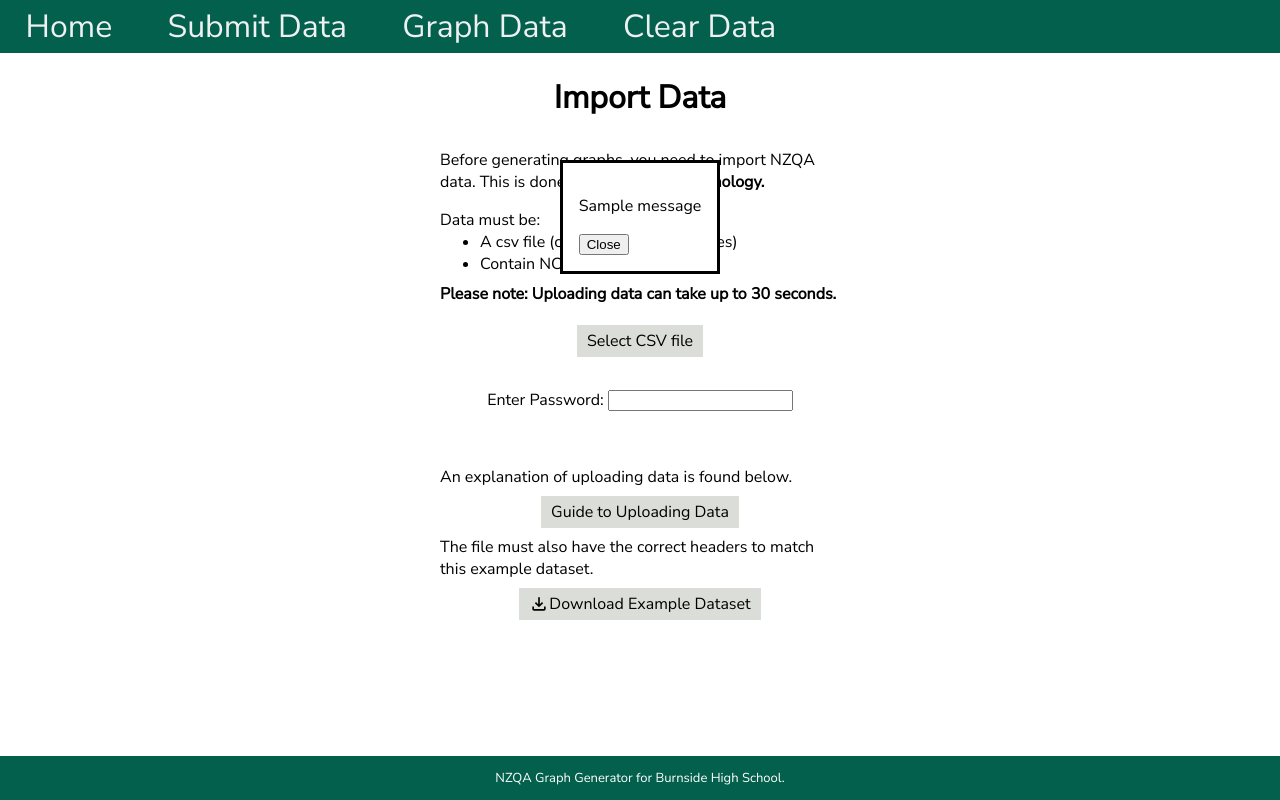
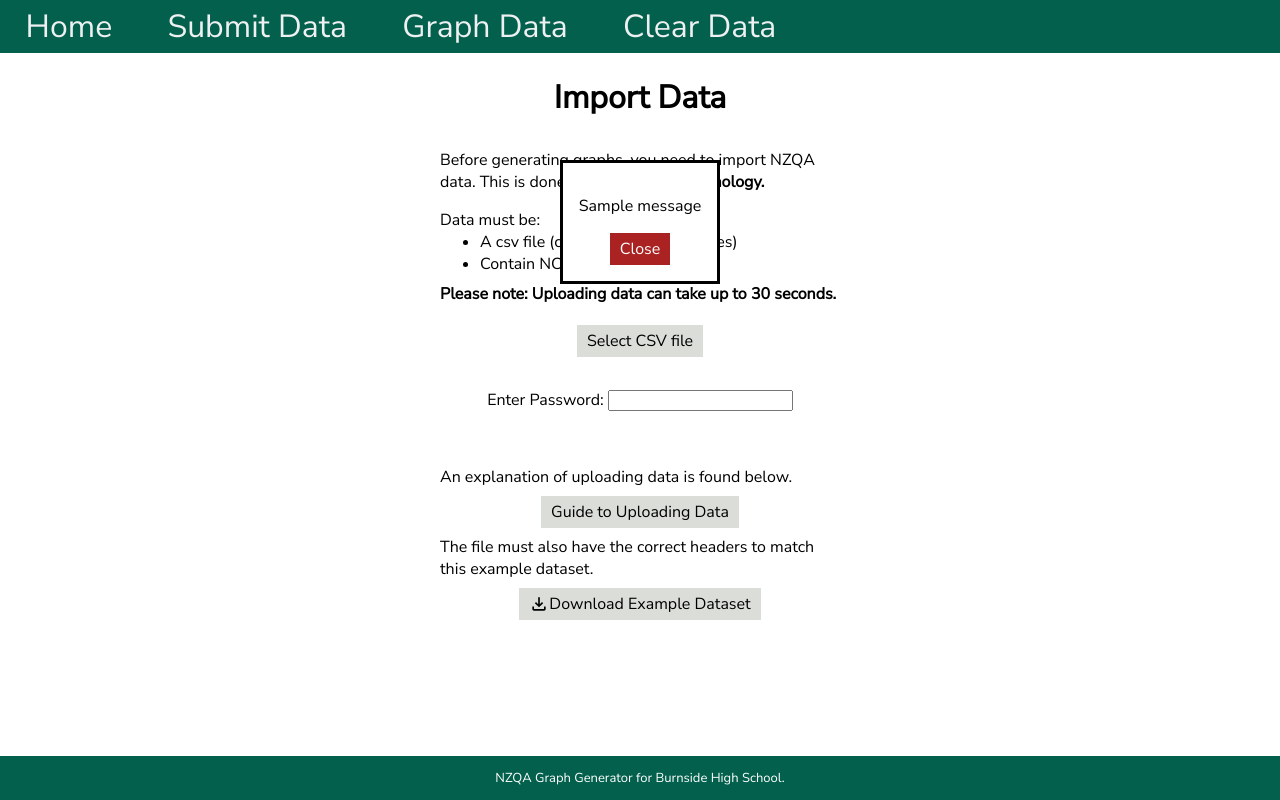
Before and after one commit to commarman/NCEA_graphgenerator, a Flask app: page /submit-nzqa in a window 1280 px wide. Run offline with Flask 3, Linux system fonts and the light colour scheme; tables that the repository leaves empty hold one stand-in row (values such as "Sample post"); one stand-in notice (Sample message) is shown; some libraries are stand-ins or nearby versions.

Commit message:
Restyling dialogs

```diff
--- a/app/data_uploader.py
+++ b/app/data_uploader.py
@@ -5,7 +5,8 @@ import numpy as np
 EXT_ASSESS = "Externally Assessed"
 BHS_NAME = "Burnside High School"
 NATIONAL_NAME = "Decile 8-10"
-SUBJECT_LABELS = {"TECHNOLOGY - DIGITAL TECHNOLOGIES AND HANGARAU MATIHIKO": "Digital Technologies"}
+SUBJECT_LABELS = {"TECHNOLOGY - DIGITAL TECHNOLOGIES AND HANGARAU MATIHIKO": "Digital Technologies",
+                  "MATHEMATICS - STATISTICS": "Mathematics and Statistics"}
 
 
 def cap_subject(subject_name):
--- a/app/static/css/style.css
+++ b/app/static/css/style.css
@@ -12,6 +12,8 @@
     --light-blue: rgb(34, 75, 109);
     --grey-white: rgb(218, 221, 216);
     --dark-grey: rgb(54, 65, 62);
+    --exit-red: rgb(171, 34, 34);
+    --exit-red-hover: rgb(255, 71, 26);
 }
 
 /* Body styling */
@@ -214,8 +216,35 @@ h1, h2 {
     width: 400px;
 }
 
+.flex-contents {
+    display: flex;
+    flex-direction: column;
+}
+
 .small-text {
     font-size: 0.9rem;
+    margin-block: 0.5em;
+}
+
+.info-header {
+    margin-block: 0.5em;
+}
+
+.close-button {
+    font-size: 1rem;
+    padding: 5px 10px;
+    text-decoration: none;
+    background-color: var(--exit-red);
+    border: none;
+    color: white;
+    width: fit-content;
+    font-family: 'Nunito Sans', sans-serif;
+    align-self: center;
+}
+
+.close-button:hover {
+    cursor: pointer;
+    background-color: var(--exit-red-hover);
 }
 
 /* Graph Generation Page. */
--- a/app/templates/home.html
+++ b/app/templates/home.html
@@ -5,7 +5,7 @@
     <div class="section-box">
         <div class="head-section">
             <h2>Burnside Comparison Graphs</h2>
-            <p>Compare NCEA data between Burnside and other schools.</p>
+            <p>Compare NCEA data between Burnside High School and other schools.</p>
         </div>
         <img src="/static/images/BHS-logo.jpg" class="section-image">
         <a href="/nzqa-data" class="blue-button">Create</a>
--- a/app/templates/upload.html
+++ b/app/templates/upload.html
@@ -33,32 +33,37 @@
         </div>
     </div>
     <dialog class="information-dialog" id="information-box">
+        <div class="flex-contents">
+            <h2>How to Upload Data</h2>
             <p class="info-text">NZQA releases the past 5 years of data each year. When the dataset for a new year releases,
                 the Head of Technology can upload it by following these steps.</p>
-        <p><b>Step 1:</b> Clear Previous Data.</p>
+            <p class="info-header"><b>Step 1:</b> Clear Previous Data.</p>
             <p class="small-text">
                 By navigating to the Clear Data page, enter the password and press 'Clear Data'.
                 This will remove all data currently in the database so that new data can be added without overlap.</p>
-        <p><b>Step 2:</b> Download NZQA Data and Check Headers.</p>
+            <p class="info-header"><b>Step 2:</b> Download NZQA Data and Check Headers.</p>
                 <p class="small-text">
                     After logging into NZQA, download the dataset for Burnside against Decile 8-10 schools.
                     To check that the right dataset has been downloaded, match the headers against the example csv file provided below.
                     There should be two rows of headers, the first with 'Standard Entries and Results' in column one, and the second with all 31 columns labelled.</p>
-        <p><b>Step 3:</b> Upload Data</p>
+            <p class="info-header"><b>Step 3:</b> Upload Data</p>
                 <p class="small-text">
                     With the downloaded dataset, press Select CSV file and choose the new data. Enter the password and then press upload.
                     The system should take around 30 seconds to process the data, but if the dataset is significantly larger than 10,000 rows it could take longer.
                 </p>
             <p class="info-text"></p>
-        <button onclick="this.parentElement.close()">Close</button>
+            <button onclick="this.parentElement.parentElement.close()" class="close-button">Close</button>
+        </div>
     </dialog>
     {% with messages = get_flashed_messages() %}
         {% if messages|length > 0 %}
             <dialog open class="flash-dialog">
+                <div class="flex-contents">
                     {% for message in messages %}
                     <p>{{message}}</p>
                     {% endfor %}
-                <button onclick="this.parentElement.close()">Close</button>
+                    <button onclick="this.parentElement.parentElement.close()"  class="close-button">Close</button>
+                </div>
             </dialog>
         {% endif %}
     {% endwith %}
```
Also changed, not shown: app/templates/clear-data.html (+5 -3 lines), app/templates/compare-new.html (+5 -3 lines), graph.py (line endings or trailing spaces). Lines whose indentation alone changed are shown as unchanged.
